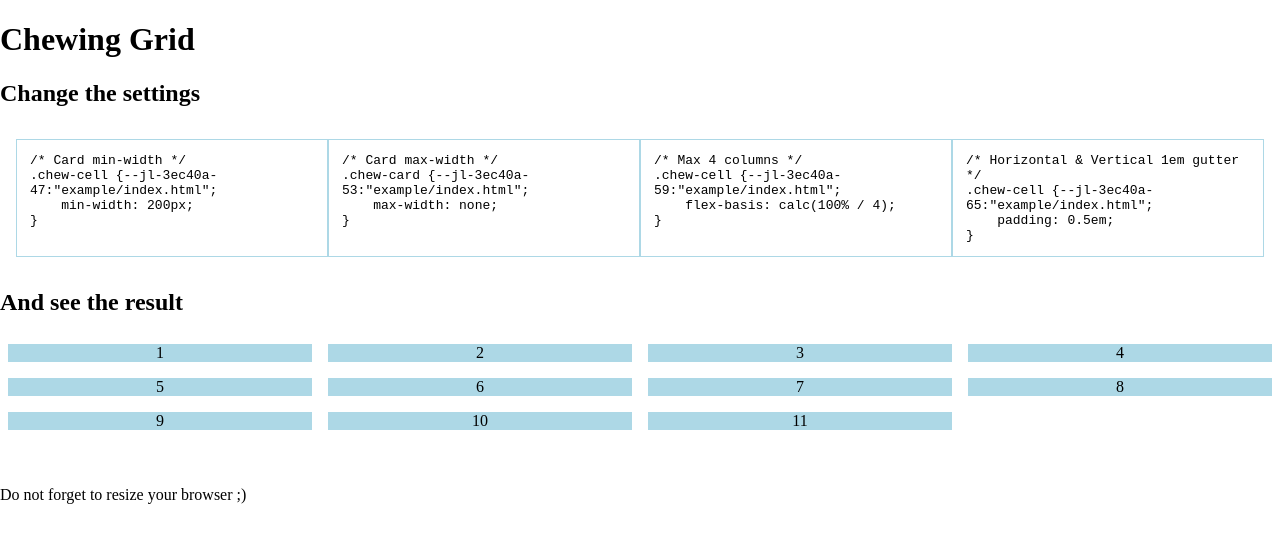
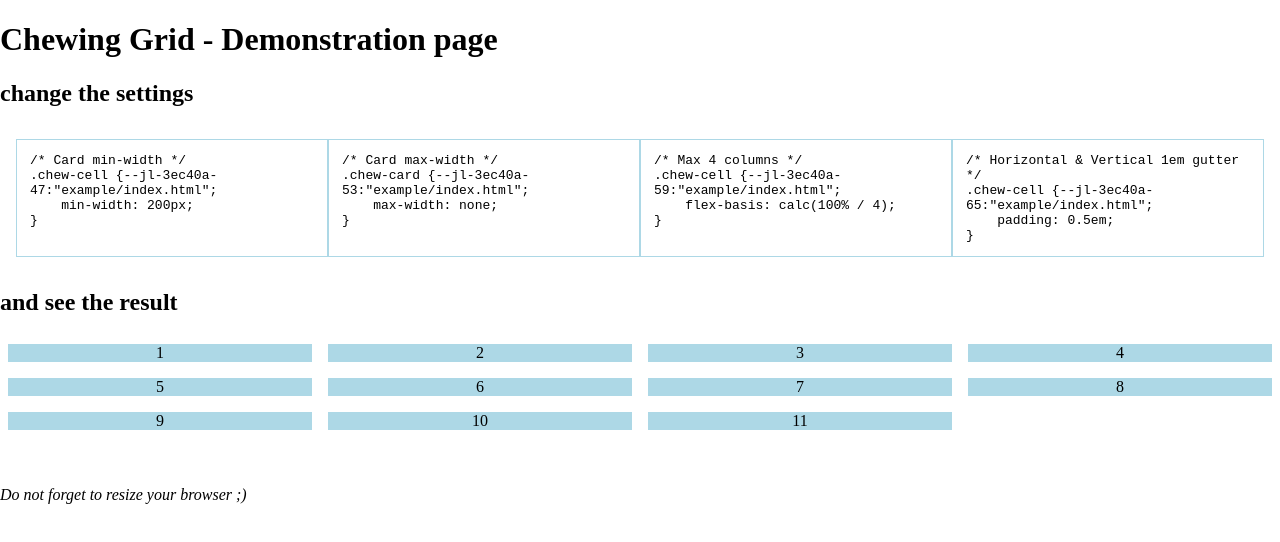
Before and after one commit to tzi/chewing-grid.css, a website: page example/index.html in a window 1280 px wide. Drawn offline with Linux system fonts and the light colour scheme.

Commit message:
Change wording on demo page

```diff
--- a/example/index.html
+++ b/example/index.html
@@ -36,9 +36,9 @@
     </style>
 </head>
 <body>
-<h1>Chewing Grid</h1>
+<h1>Chewing Grid - Demonstration page</h1>
 
-<h2>Change the settings</h2>
+<h2>change the settings</h2>
 
 <div style="margin: 2em 1em">
     <div class="table-row">
@@ -69,7 +69,7 @@
     </div>
 </div>
 
-<h2>And see the result</h2>
+<h2>and see the result</h2>
 
 <div class="chew-row">
     <div class="chew-cell">
@@ -138,7 +138,7 @@
 </div>
 
 <p>
-   Do not forget to resize your browser ;)
+   <i>Do not forget to resize your browser ;)</i>
 </p>
 <script src="unindentor.js"></script>
 <script>
```
